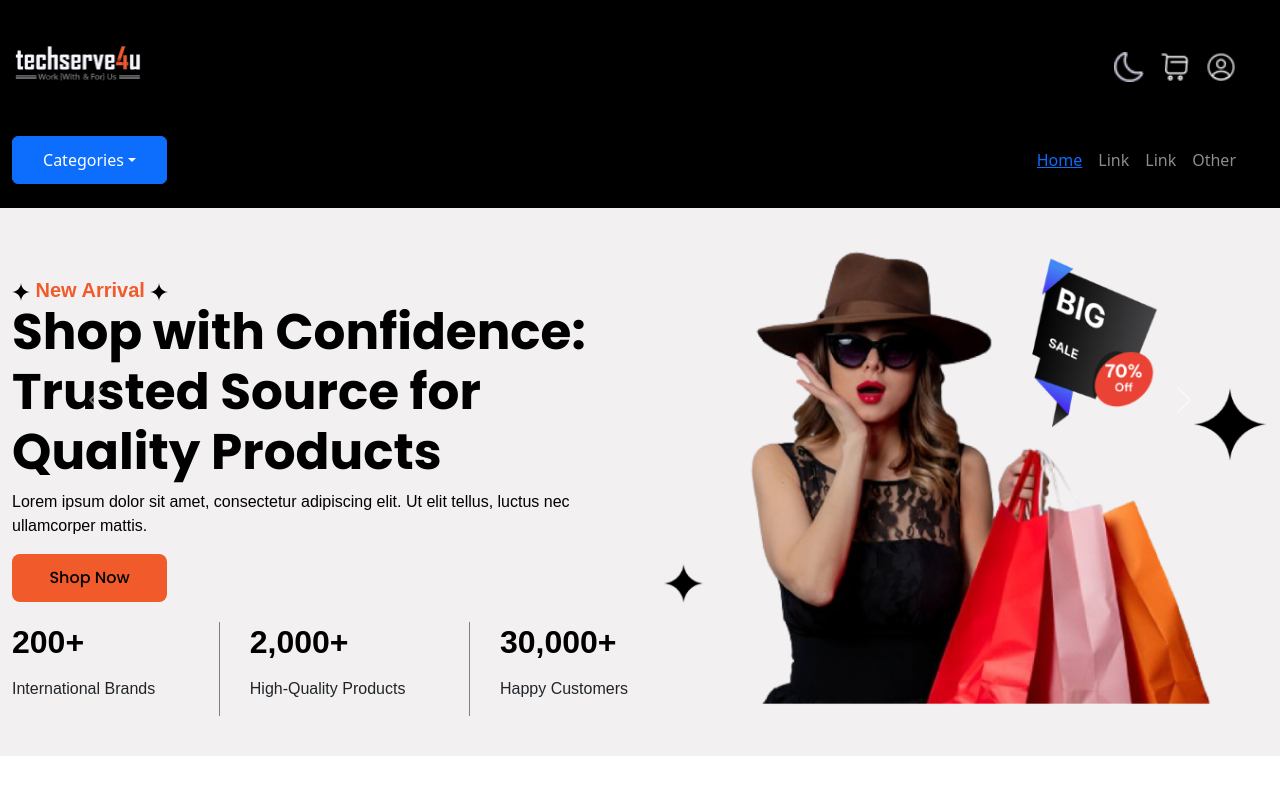
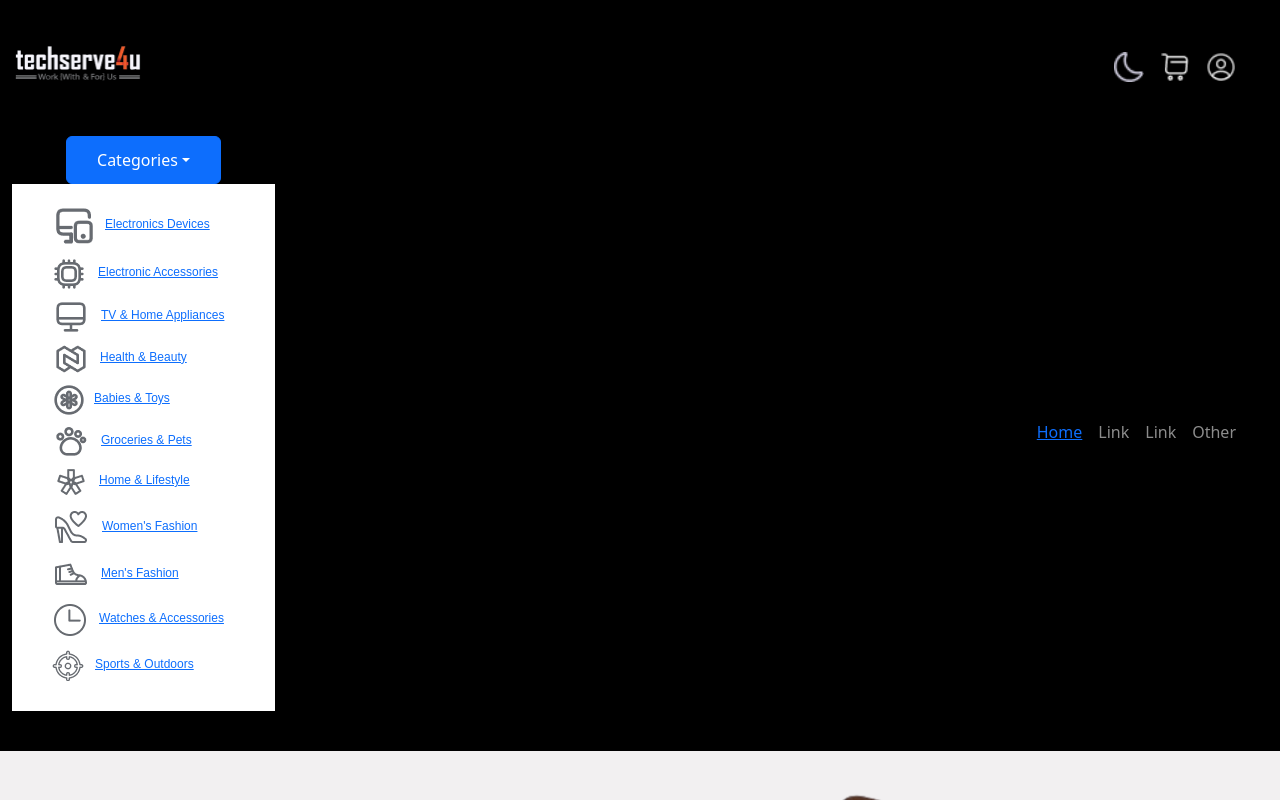
Before and after one commit to dezineskv/figma-sass-ecommerce, a React (Vite) app: page / in a window 1280 px wide. Both pictures are taken after a click on the button "Categories". Shown: the top 800 px of the page. Built offline with nearby package versions, Linux system fonts and the light colour scheme.

Commit message:
modification/fixed nav Categories dropdown

```diff
--- a/src/components/CollapsibleExample.jsx
+++ b/src/components/CollapsibleExample.jsx
@@ -39,7 +39,7 @@ function CollapsibleExample() {
     <span className="navbar-toggler-icon"></span>
   </button> */}
   </div>
-  <div className="col-6">
+  {/* <div className="col-6">
   <div className="collapse navbar-collapse" id="navbarSupportedContent">
     <ul className="navbar-nav mr-auto">
       <li className="nav-item active">
@@ -56,7 +56,7 @@ function CollapsibleExample() {
 
 
   </div>
-  </div>
+  </div> */}
 </nav>
   </div>
   </div>
--- a/src/components/Explore.jsx
+++ b/src/components/Explore.jsx
@@ -72,11 +72,13 @@ function Explore() {
                 <a className="left carousel-control" href="#carousel-example-generic" role="button" data-slide="prev">
                     {/* <span className="glyphicon glyphicon-chevron-left" aria-hidden="true"></span> */}
                     <button className="carousel-control-prev" type="button" data-bs-target="#carouselExampleControls2" data-bs-slide="prev">
-                    <span className="carousel-control-prev-icon" aria-hidden="true"></span><span className="visually-hidden">Previous</span></button>
+                    {/* <span className="carousel-control-prev-icon" aria-hidden="true"></span><span className="visually-hidden">Previous</span>
+                     */}</button>
                 </a>
                 <a className="right carousel-control" href="#carousel-example-generic" role="button" data-slide="next">
                 <button className="carousel-control-next" type="button" data-bs-target="#carouselExampleControls2" data-bs-slide="next">
-                <span className="carousel-control-next-icon" aria-hidden="true"></span><span className="visually-hidden">Next</span></button>
+                {/* <span className="carousel-control-next-icon" aria-hidden="true"></span><span className="visually-hidden">Next</span> */}
+                </button>
                 </a>
 
             </div>
--- a/src/components/Home.jsx
+++ b/src/components/Home.jsx
@@ -16,7 +16,6 @@ function Home() {
   return (
     <>
     <Headers></Headers>
-{/* <CollapsibleExample></CollapsibleExample> */}
     <Hero></Hero>
     <ThreeCols></ThreeCols>
     <Featured></Featured>
--- a/src/components/MyNav.jsx
+++ b/src/components/MyNav.jsx
@@ -1,4 +1,3 @@
-import React from "react";
 import "bootstrap/dist/css/bootstrap.min.css";
 import { Link } from 'react-router-dom';
 import Container from 'react-bootstrap/Container';
@@ -6,40 +5,43 @@ import Nav from 'react-bootstrap/Nav';
 // import Navbar from 'react-bootstrap/Navbar';
 // import NavDropdown from 'react-bootstrap/NavDropdown';
 import { Navbar, NavbarBrand, Collapse, NavItem, NavLink, Dropdown, DropdownToggle, DropdownMenu, DropdownItem } from 'react-bootstrap';
+import React, { useState } from 'react';
 
 function myNav () {
+  const [isOpen, setIsOpen] = useState(false);
+
+  const toggleDropdown = () => {
+    setIsOpen(!isOpen);
+  };
+
   return (
     <>
 <nav className="navbar navbar-expand-lg navbar-dark container-black" >
   <div className="container" style={{maxWidth: '1440px'}}>
     <div className="row row-cols-2 d-flex justify-content-space-between py-3" style={{width: '100%',}}>
         <div className="col d-flex" >
-{/*
-        <button class="btn btn-primary" type="button" data-toggle="collapse" data-target="#collapseExample" aria-expanded="false" aria-controls="collapseExample">
-  Button with data-target
-</button>
-<div class="collapse" id="collapseExample">
-  <div class="well">
-  eiusmod high life accusamus terry richardson ad squid. Nihil anim keffiyeh helvetica, craft beer labore wes anderson cred nesciunt sapiente ea proident.
-  </div>
-</div> */}
+
+            <div className="dropdown">
+            <button className="btn btn-primary dropdown-toggle button-header" onClick={toggleDropdown}>
+        Categories
+      </button>
+      {isOpen && (
+       <ul className="menu text-align-left be-vietnam-pro-12">
+       <li className="drop-items"><Link to="/shop"><img src="/dropdown/elect.png" alt="icons" className="dropdown-icons" />Electronics Devices</Link></li>
+       <li className="drop-items"><Link to="/shop"><img src="/dropdown/elec.png" alt="icons" className="dropdown-icons" />Electronic Accessories</Link></li>
+       <li className="drop-items"><Link to="/shop"><img src="/dropdown/tv.png" alt="icons"className="dropdown-icons" />TV & Home Appliances</Link></li>
+       <li className="drop-items"><Link to="/shop"><img src="/dropdown/health.png" alt="icons"className="dropdown-icons" />Health & Beauty</Link></li>
+       <li className="drop-items"><Link to="/shop"><img src="/dropdown/baby.png" alt="icons"className="dropdown-icons" />Babies & Toys</Link></li>
+       <li className="drop-items"><Link to="/shop"><img src="/dropdown/pet.png" alt="icons" className="dropdown-icons" />Groceries & Pets</Link></li>
+       <li className="drop-items"><Link to="/shop"><img src="/dropdown/home.png" alt="icons" className="dropdown-icons" />Home & Lifestyle</Link></li>
+       <li className="drop-items"><Link to="/shop"><img src="/dropdown/women.png" alt="icons"className="dropdown-icons" />Women's Fashion</Link></li>
+       <li className="drop-items"><Link to="/shop"><img src="/dropdown/men.png" alt="icons" className="dropdown-icons" />Men's Fashion</Link></li>
+       <li className="drop-items"><Link to="/shop"><img src="/dropdown/watches.png" alt="icons" className="dropdown-icons" />Watches & Accessories</Link></li>
+       <li className="drop-items"><Link to="/shop"><img src="/dropdown/sports.png" alt="icons" className="dropdown-icons" />Sports & Outdoors</Link></li>
+     </ul>
+      )}
 
 
-            <div className="dropdown">
-              <button className="btn btn-primary dropdown-toggle button-header" type="button" data-toggle="collapse" data-target="#collapseExample" aria-expanded="false" aria-controls="collapseExample">Categories</button>
-              <ul className="dropdown-menu be-vietnam-pro-12 drop collapse" id="collapseExample" aria-labelledby="collapseExample">
-                <li className="dropdown-item drop-items"><Link to="/shop"><img src="/dropdown/elect.png" alt="icons" className="dropdown-icons" />Electronics Devices</Link></li>
-                <li className="dropdown-item drop-items"><Link to="/shop"><img src="/dropdown/elec.png" alt="icons" className="dropdown-icons" />Electronic Accessories</Link></li>
-                <li className="dropdown-item drop-items"><Link to="/shop"><img src="/dropdown/tv.png" alt="icons"className="dropdown-icons" />TV & Home Appliances</Link></li>
-                <li className="dropdown-item drop-items"><Link to="/shop"><img src="/dropdown/health.png" alt="icons"className="dropdown-icons" />Health & Beauty</Link></li>
-                <li className="dropdown-item drop-items"><Link to="/shop"><img src="/dropdown/baby.png" alt="icons"className="dropdown-icons" />Babies & Toys</Link></li>
-                <li className="dropdown-item drop-items"><Link to="/shop"><img src="/dropdown/pet.png" alt="icons" className="dropdown-icons" />Groceries & Pets</Link></li>
-                <li className="dropdown-item drop-items"><Link to="/shop"><img src="/dropdown/home.png" alt="icons" className="dropdown-icons" />Home & Lifestyle</Link></li>
-                <li className="dropdown-item drop-items"><Link to="/shop"><img src="/dropdown/women.png" alt="icons"className="dropdown-icons" />Women's Fashion</Link></li>
-                <li className="dropdown-item drop-items"><Link to="/shop"><img src="/dropdown/men.png" alt="icons" className="dropdown-icons" />Men's Fashion</Link></li>
-                <li className="dropdown-item drop-items"><Link to="/shop"><img src="/dropdown/watches.png" alt="icons" className="dropdown-icons" />Watches & Accessories</Link></li>
-                <li className="dropdown-item drop-items"><Link to="/shop"><img src="/dropdown/sports.png" alt="icons" className="dropdown-icons" />Sports & Outdoors</Link></li>
-              </ul>
               </div>
         </div>
         <div className="col d-flex" style={{justifyContent: 'flex-end'}}>
--- a/src/components/Navi.jsx
+++ b/src/components/Navi.jsx
@@ -1,38 +1,38 @@
-import React from "react";
-import "bootstrap/dist/css/bootstrap.min.css";
-import { Link } from 'react-router-dom';
-import Container from 'react-bootstrap/Container';
-import Nav from 'react-bootstrap/Nav';
-import Navbar from 'react-bootstrap/Navbar';
-import NavDropdown from 'react-bootstrap/NavDropdown';
-import Form from 'react-bootstrap/Form';
-import FormControl from 'react-bootstrap/FormControl';
-import Button from 'react-bootstrap/Button';
+// import React from "react";
+// import "bootstrap/dist/css/bootstrap.min.css";
+// import { Link } from 'react-router-dom';
+// import Container from 'react-bootstrap/Container';
+// import Nav from 'react-bootstrap/Nav';
+// import Navbar from 'react-bootstrap/Navbar';
+// import NavDropdown from 'react-bootstrap/NavDropdown';
+// import Form from 'react-bootstrap/Form';
+// import FormControl from 'react-bootstrap/FormControl';
+// import Button from 'react-bootstrap/Button';
 
 
 
-function Navi () {
-  return (
-    <>
+// function Navi () {
+//   return (
+//     <>
 
 
-  <Navbar bg="light" expand="lg">
-  <Navbar.Toggle aria-controls="basic-navbar-nav" />
-  <Navbar.Collapse id="basic-navbar-nav">
-    <Nav className="mr-auto">
-      <NavDropdown title="Dropdown" id="basic-nav-dropdown" className="btn btn-primary">
-        <NavDropdown.Item href="#action/3.1">Action</NavDropdown.Item>
-        <NavDropdown.Item href="#action/3.2">Another action</NavDropdown.Item>
-        <NavDropdown.Item href="#action/3.3">Something</NavDropdown.Item>
-        <NavDropdown.Divider />
-        <NavDropdown.Item href="#action/3.4">Separated link</NavDropdown.Item>
-      </NavDropdown>
-    </Nav>
-  </Navbar.Collapse>
-</Navbar>
+//   <Navbar bg="light" expand="lg">
+//   <Navbar.Toggle aria-controls="basic-navbar-nav" />
+//   <Navbar.Collapse id="basic-navbar-nav">
+//     <Nav className="mr-auto">
+//       <NavDropdown title="Dropdown" id="basic-nav-dropdown" className="btn btn-primary">
+//         <NavDropdown.Item href="#action/3.1">Action</NavDropdown.Item>
+//         <NavDropdown.Item href="#action/3.2">Another action</NavDropdown.Item>
+//         <NavDropdown.Item href="#action/3.3">Something</NavDropdown.Item>
+//         <NavDropdown.Divider />
+//         <NavDropdown.Item href="#action/3.4">Separated link</NavDropdown.Item>
+//       </NavDropdown>
+//     </Nav>
+//   </Navbar.Collapse>
+// </Navbar>
 
 
-</>
-)
-}
-export default Navi
+// </>
+// )
+// }
+// export default Navi
--- a/src/scss/_utilities.scss
+++ b/src/scss/_utilities.scss
@@ -35,7 +35,19 @@
 
     }
 }
-
+ul.menu {
+  background-color: $primary-color;
+  list-style: none;
+  padding: 20px 20px 20px 40px;
+  width: 263px;
+}
+.drop-items {
+  text-align: left;
+  padding-bottom: 10px;
+}
+.dropdown-icons {
+  padding-right: 10px;
+}
 .primary-heading {
     font-family: Poppins;
     font-size: 30px;
```
